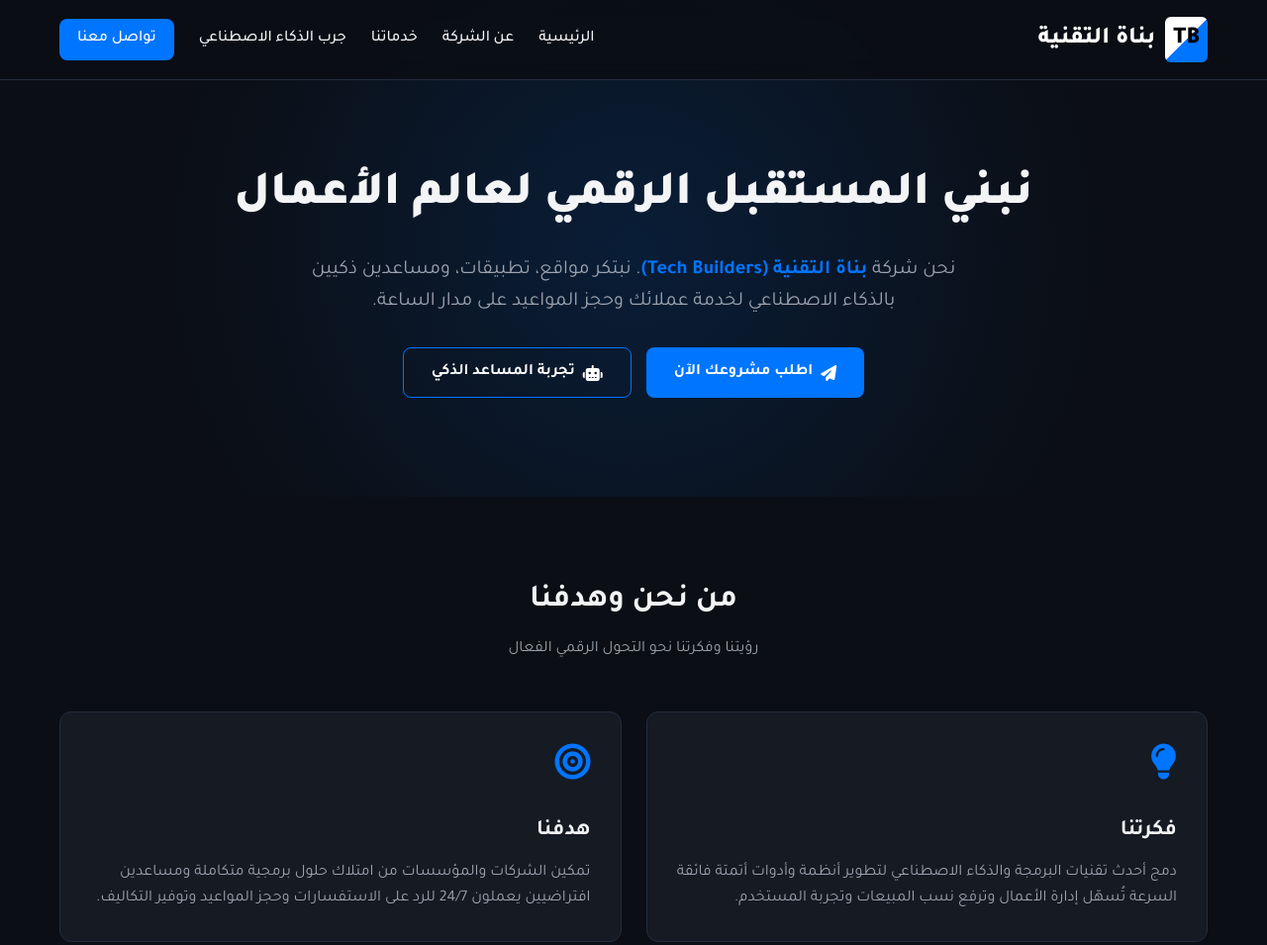
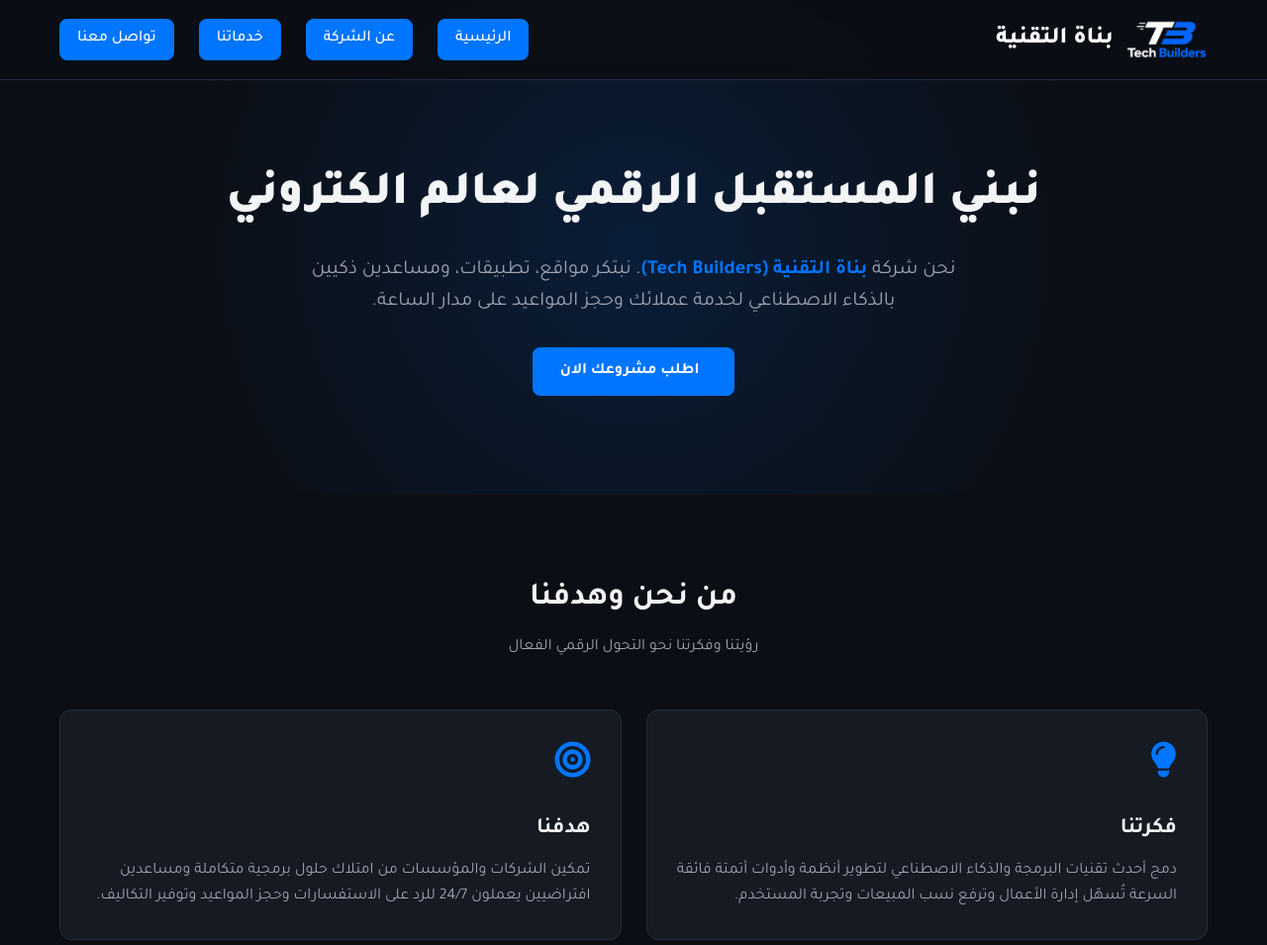
Before and after one commit to techbuilderssyria/Tech-Builders, a plain HTML site: page index.html in a window 1280 px wide. Shown: the top 955 px of the page at 99% size. Drawn offline with Linux system fonts and the light colour scheme.

Commit message:
Add files via upload

```diff
--- a/index.html
+++ b/index.html
@@ -4,6 +4,7 @@
     <meta charset="UTF-8">
     <meta name="viewport" content="width=device-width, initial-scale=1.0">
     <title>بناة التقنية - Tech Builders</title>
+    <link rel="icon" href="favicon.svg" type="image/svg+xml" />
     <link rel="stylesheet" href="style.css">
     <!-- Font Awesome Icons -->
     <link rel="stylesheet" href="https://cdnjs.cloudflare.com/ajax/libs/font-awesome/6.4.0/css/all.min.css">
@@ -15,15 +16,15 @@
     <!-- Header / Navbar -->
     <header class="header">
         <div class="container nav-container">
-            <a href="#" class="logo-text">
-                <span class="tb-badge">TB</span>
-                <span>بناة التقنية</span>
-            </a>
+<a href="#" class="logo-link">
+    <img src="logo.png" alt="بناة التقنية - Tech Builders" class="nav-logo-img">
+    <span>بناة التقنية</span>
+</a>
             <nav class="nav-links">
-                <a href="#home">الرئيسية</a>
-                <a href="#about">عن الشركة</a>
-                <a href="#services">خدماتنا</a>
-                <a href="#ai-demo">جرب الذكاء الاصطناعي</a>
+                <a href="#home" class="btn-nav">الرئيسية</a>
+                <a href="#about" class="btn-nav">عن الشركة</a>
+                <a href="#services" class="btn-nav">خدماتنا</a>
+                <!-- <a href="#ai-demo">جرب الذكاء الاصطناعي</a> -->
                 <a href="#contact" class="btn-nav">تواصل معنا</a>
             </nav>
         </div>
@@ -32,11 +33,11 @@
     <!-- Hero Section -->
     <section id="home" class="hero">
         <div class="container hero-content">
-            <h1 class="hero-title">نبني المستقبل الرقمي لعالم الأعمال</h1>
+            <h1 class="hero-title">نبني المستقبل الرقمي لعالم الكتروني</h1>
             <p class="hero-subtitle">نحن شركة <strong style="color: var(--primary-color);">بناة التقنية (Tech Builders)</strong>. نبتكر مواقع، تطبيقات، ومساعدين ذكيين بالذكاء الاصطناعي لخدمة عملائك وحجز المواعيد على مدار الساعة.</p>
             <div class="hero-btns">
-                <a href="#contact" class="btn btn-primary"><i class="fa-solid fa-paper-plane"></i> اطلب مشروعك الآن</a>
-                <a href="#ai-demo" class="btn btn-outline"><i class="fa-solid fa-robot"></i> تجربة المساعد الذكي</a>
+                <a href="#contact" class="btn btn-primary"><i></i>اطلب مشروعك الان</a>
+                <!-- <a href="#ai-demo" class="btn btn-outline"><i class="fa-solid fa-robot"></i> تجربة المساعد الذكي</a> -->
             </div>
         </div>
     </section>
@@ -90,7 +91,7 @@
         </div>
     </section>
 
-    <!-- AI Demo Section -->
+    <!-- AI Demo Section
     <section id="ai-demo" class="section">
         <div class="container">
             <div class="section-title">
@@ -112,7 +113,7 @@
                 </div>
             </div>
         </div>
-    </section>
+    </section> -->
 
     <!-- Contact Section -->
     <section id="contact" class="section bg-alt">
@@ -145,7 +146,7 @@
                         <textarea id="message" rows="4" required placeholder="اكتب تفاصيل طلبك أو فكرتك..."></textarea>
                     </div>
                     <button type="submit" class="btn btn-primary btn-submit" id="submitBtn">
-                        <i class="fa-paper-plane fas"></i> إرسال الطلب عبر التليجرام
+                        <i></i> إرسال الطلب
                     </button>
                     <div id="formStatus" class="status-msg"></div>
                 </form>
@@ -159,11 +160,9 @@
             <div class="footer-logo">بناة التقنية - Tech Builders</div>
             <p style="margin-bottom: 20px; color: var(--text-gray);">تابعنا على وسائل التواصل الاجتماعي</p>
             <div class="social-links">
-                <a href="https://t.me/your_channel" target="_blank" title="Telegram"><i class="fa-brands fa-telegram"></i></a>
-                <a href="#" target="_blank" title="WhatsApp"><i class="fa-brands fa-whatsapp"></i></a>
-                <a href="#" target="_blank" title="Twitter / X"><i class="fa-brands fa-x-twitter"></i></a>
-                <a href="#" target="_blank" title="LinkedIn"><i class="fa-brands fa-linkedin-in"></i></a>
-                <a href="#" target="_blank" title="Instagram"><i class="fa-brands fa-instagram"></i></a>
+                <!--<a href="https://t.me/your_channel" target="_blank" title="Telegram"><i class="fa-brands fa-telegram"></i></a>-->
+                <a href="https://wa.me/966937232091" target="_blank" title="WhatsApp"><i class="fa-brands fa-whatsapp"></i></a>
+                <a href="https://www.instagram.com/techbuilders.syria?xtok=NHExZHp1dDVzZXd4" target="_blank" title="Instagram"><i class="fa-brands fa-instagram"></i></a>
             </div>
             <p class="copyright">&copy; 2026 بناة التقنية - Tech Builders. جميع الحقوق محفوظة.</p>
         </div>
--- a/style.css
+++ b/style.css
@@ -70,6 +70,7 @@ body {
     gap: 25px;
     align-items: center;
 }
+
 
 .nav-links a {
     color: var(--text-color);
@@ -275,6 +276,7 @@ body {
     cursor: pointer;
 }
 
+
 /* Contact Form */
 .contact-box {
     max-width: 600px;
@@ -363,3 +365,19 @@ body {
     color: var(--text-gray);
     font-size: 14px;
 }
+
+.logo-link {
+    display: flex;
+    align-items: center;
+    gap: 12px;
+    text-decoration: none;
+    color: #fff;
+    font-size: 24px;
+    font-weight: 800;
+}
+
+.nav-logo-img {
+    height: 40px; /* يمكنك تعديل الطول حسب مقاس شعارك الفعلي */
+    width: auto;
+    object-fit: contain;
+}
```
Also changed, not shown: favicon.svg (added), logo.jpg (added), logo.png (added), logo2.jpg (added), logo2.png (added).
